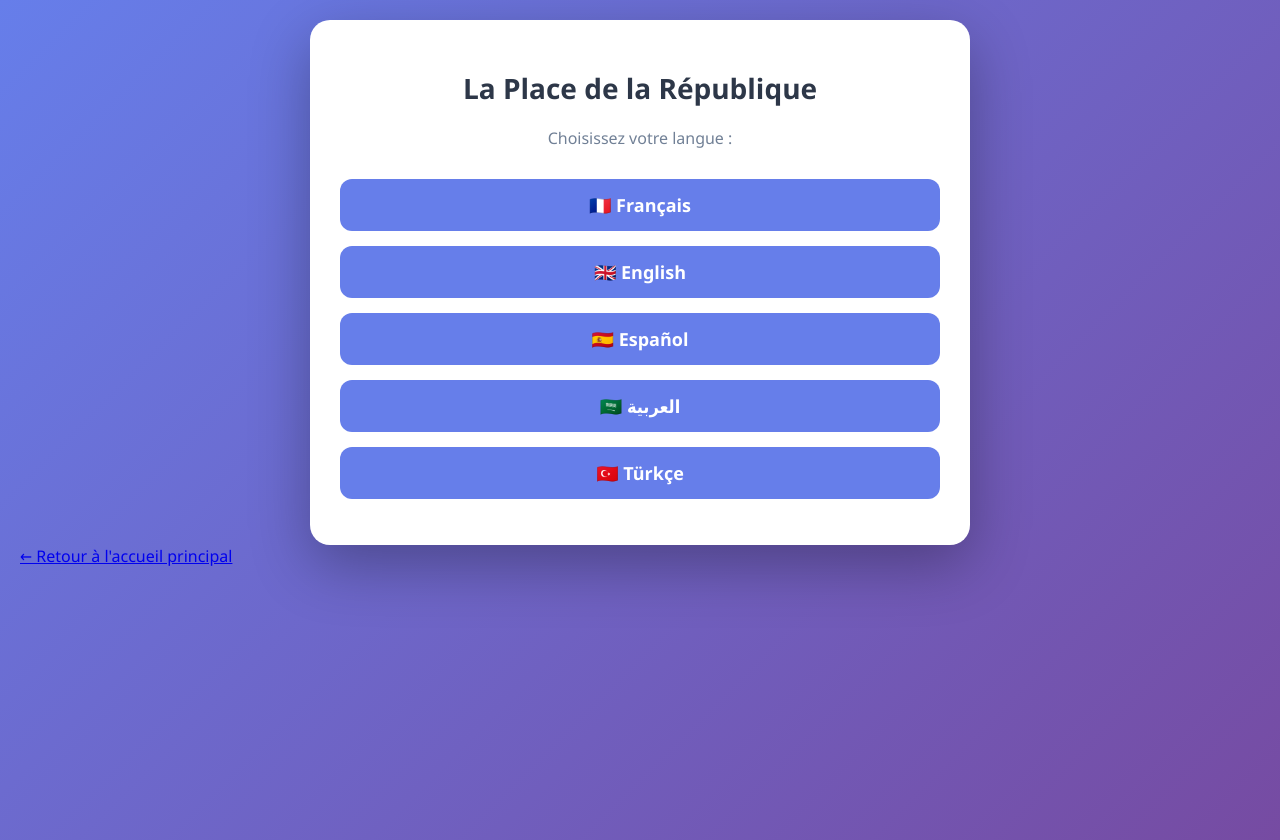
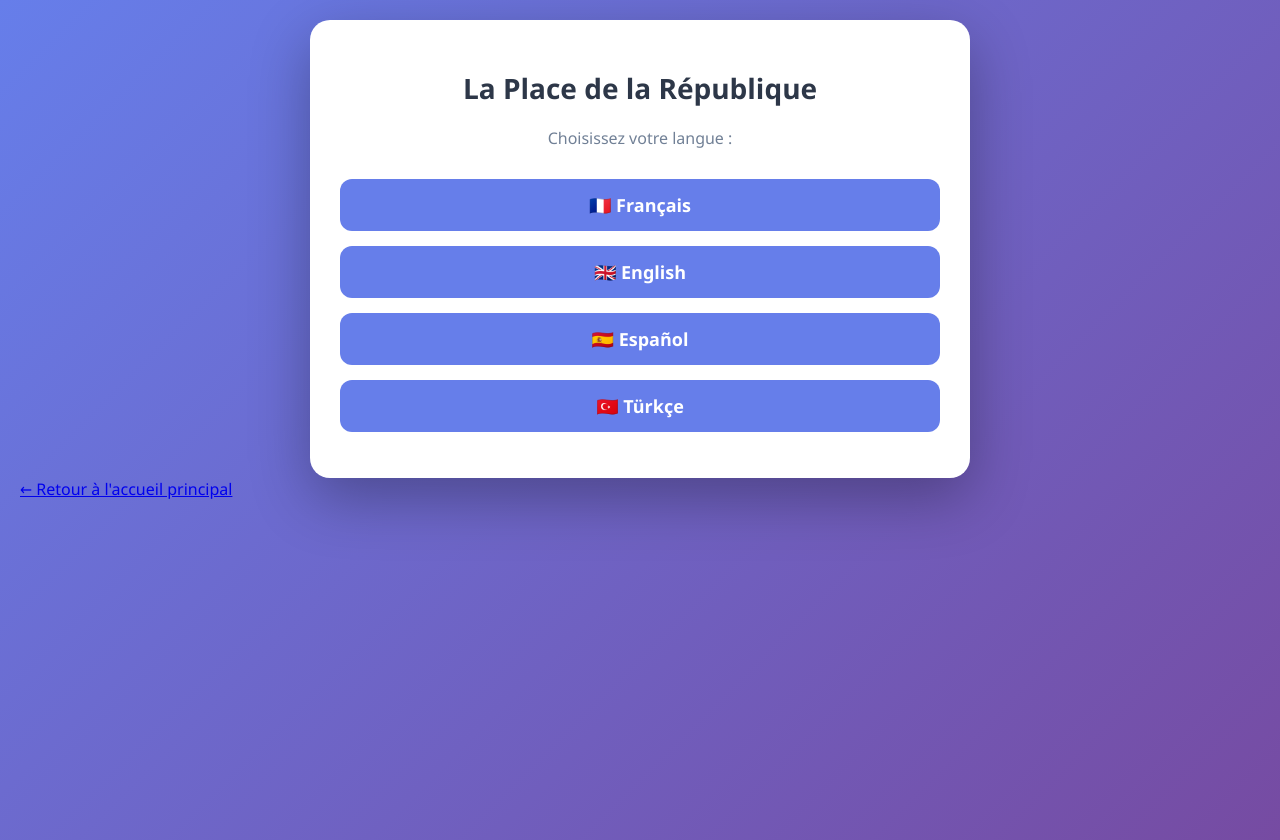
Before and after one commit to Transmettre/placedelarepublique, a plain HTML site: page index.html in a window 1280 px wide. Drawn offline with Linux system fonts and the light colour scheme.

Commit message:
Update index.html

```diff
--- a/index.html
+++ b/index.html
@@ -76,7 +76,6 @@
       <li><a href="fr.html" class="lang-btn">🇫🇷 Français</a></li>
       <li><a href="en.html" class="lang-btn">🇬🇧 English</a></li>
       <li><a href="es.html" class="lang-btn">🇪🇸 Español</a></li>
-      <li><a href="ar.html" class="lang-btn">🇸🇦 العربية</a></li>
       <li><a href="tr.html" class="lang-btn">🇹🇷 Türkçe</a></li>
     </ul>
 
```
